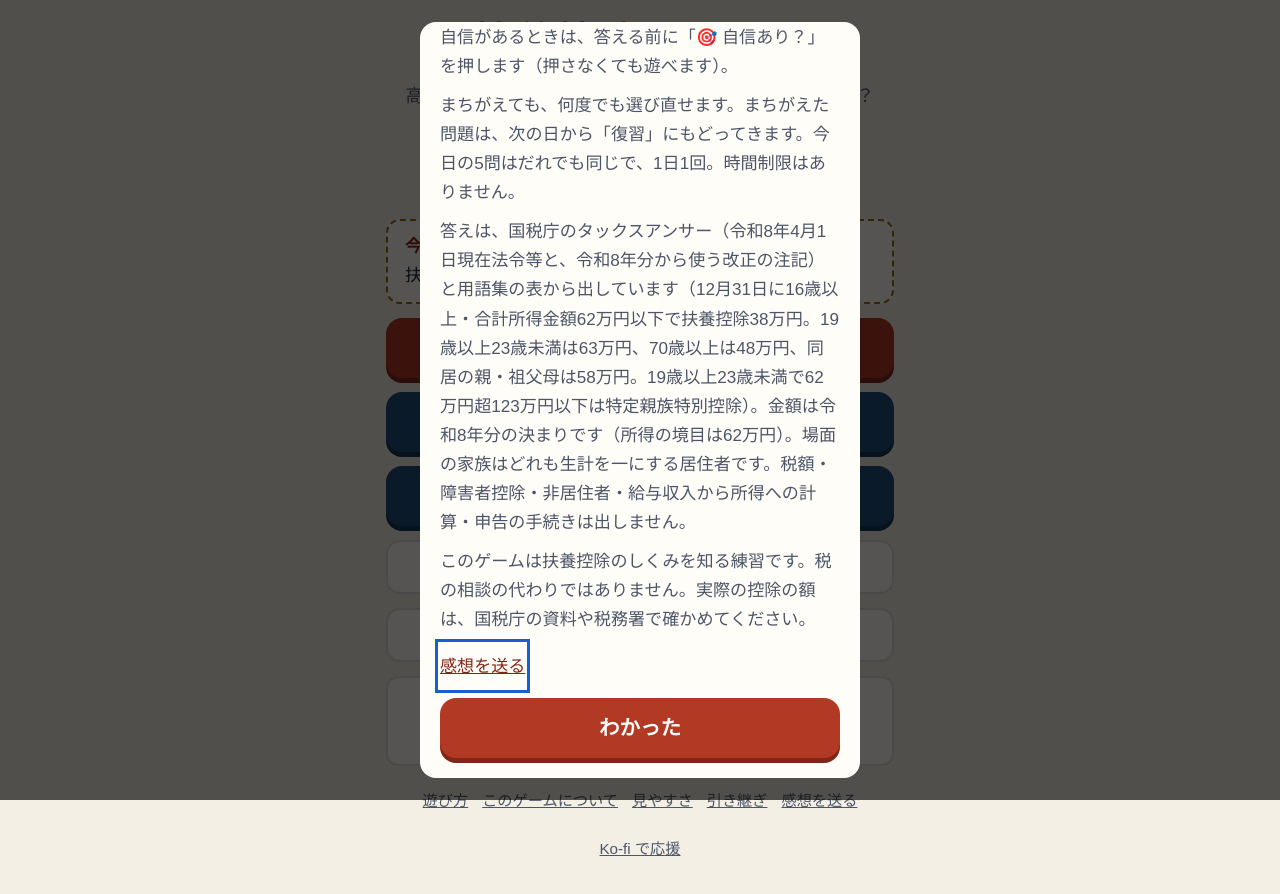
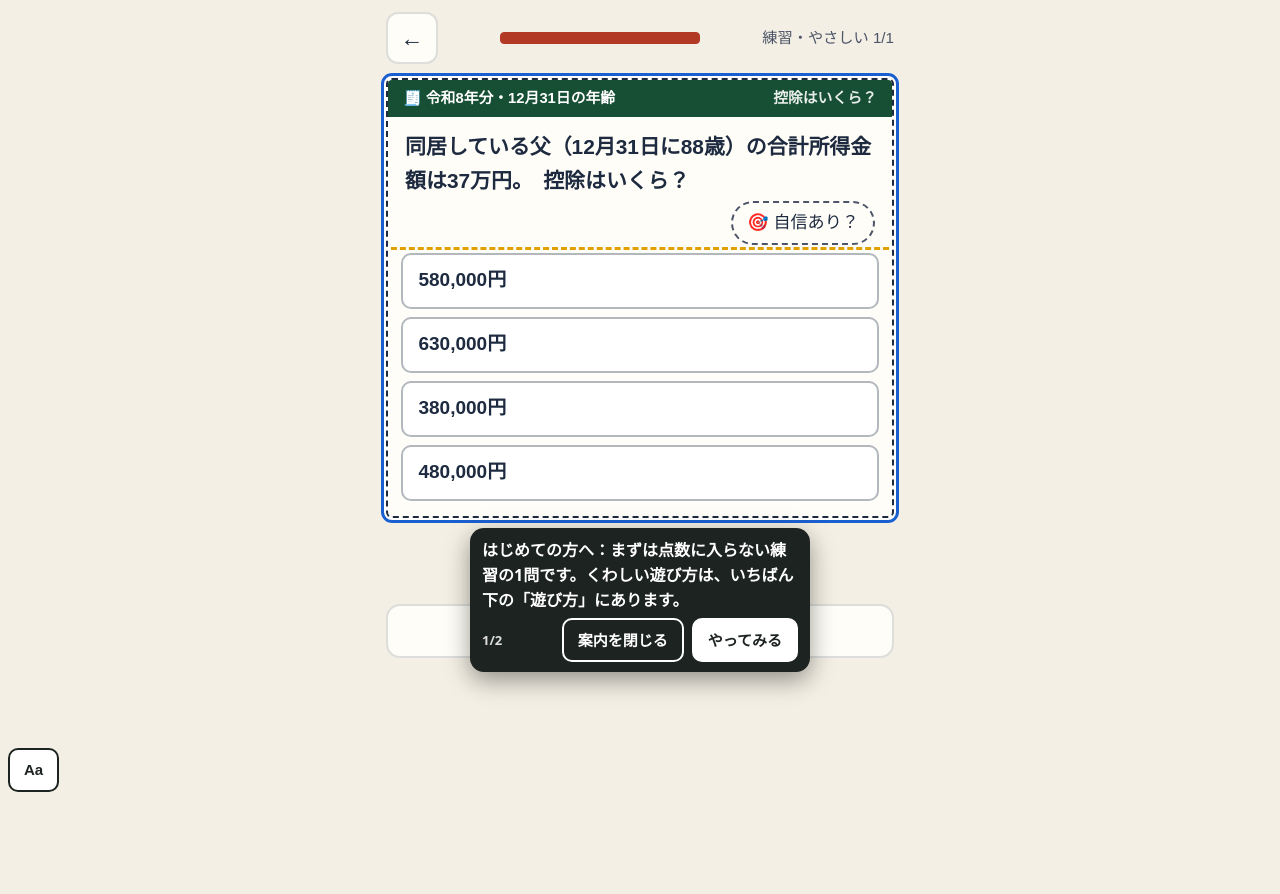
Before and after one commit to satou-aaaaa/fuyo-ikura, a plain HTML site: page index.html in a window 1280 px wide. After the commit the page ends 800 px from the top, so only its background shows below. Drawn offline with Linux system fonts and the light colour scheme; a web font is replaced by a local one.

Commit message:
ひな形の共通部品を写す（shared-workflows 67f7985） (#5)
Co-authored-by: template-sync <41898283+github-actions[bot]@users.noreply.github.com>

```diff
--- a/index.html
+++ b/index.html
@@ -346,7 +346,8 @@ html.a11y-say body{padding-bottom:calc(64px + env(safe-area-inset-bottom,0px))!i
 //      （incidents/2026-11-21-hand-copied-helpers-drift.md）。
 //      あわせて、はじめて遊ぶ人への案内（吹き出し Core.coach）を足した。長い「遊び方」の窓の代わりに、練習の1問を遊びながら
 //      その場で一言ずつ教える（NN/g「Mobile Instructional Overlays」・Andersen ほか CHI 2012「The Impact of Tutorials on Games of Varying Complexity」）。
-//   3: 2026-11-22 吹き出しを出しているあいだ 0.4 秒ごとに場所を測り直す（古い場所に残って押す所を隠すことがあった）。ボタンの字を「案内を閉じる」に
+//   3: 2026-11-22 吹き出しを出しているあいだ 0.4 秒ごとに場所を測り直す（古い場所に残って押す所を隠すことがあった）。ボタンの字を「案内を閉じる」に。
+//      段の wait（その所が出るまで待つ）を足した。全ゲームの「はじめての練習」を sync-template の migrateFirstPlay が足すため
 //   2: 2026-11-22 感想フォームのゲーム名を、渡さなければ題（<title>）から入れる。sync-template が全ゲームを game-core に切り替える（migrateCore）ため
 // 決まり: 外へ通信しない。ゲームの関数の名前（toast・buzz など）は上書きしない（Core.toast などで呼ぶ）。
 (function () {
@@ -432,6 +433,7 @@ html.a11y-say body{padding-bottom:calc(64px + env(safe-area-inset-bottom,0px))!i
   //   sel   …… 吹き出しを付ける所。まだ画面に無いあいだは待つ（ゲームが画面を作り直しても付け直す）
   //   until …… その所が画面に出たら次へ進む（答えた・正解した など）。無ければ sel を押したら次へ
   //   button …… 押すと次へ進むボタンの字（読むだけの吹き出し）
+  //   wait  …… その所が画面に出るまで、この吹き出しは出さずに待つ（答えたあとにだけ「次へ」を指す など）
   //   pos   …… "below"（既定）か "above"。その側に場所が無ければ、ページを少し動かして場所を空ける（読む所を隠さないため）
   // 吹き出しは押す所を隠さない（上か下の空いたほうに出す）。「案内を閉じる」と Esc でいつでもやめられる。
   const coach = (() => {
@@ -466,7 +468,7 @@ html.a11y-say body{padding-bottom:calc(64px + env(safe-area-inset-bottom,0px))!i
       while (steps && i < steps.length && steps[i].until && find(steps[i].until)) i++;
       if (!steps) return;
       if (i >= steps.length) return stop(true);
-      const st = steps[i], el = find(st.sel);
+      const st = steps[i], el = st.wait && !find(st.wait) ? null : find(st.sel);
       if (!el) { box.hidden = true; mark(null); return; }
       box.hidden = false; mark(el);
       const fresh = shown !== i;
@@ -946,7 +948,7 @@ function home() {
   $("go-cal").onclick = () => cal();
   $("go-ach").onclick = achView;
   bindFooter();
-  if (!s.tut) openHow();
+  if (!s.tut) firstPlay();
 }
 function practiceMenu() {
   app.innerHTML = `<header><button class="icon" id="back" aria-label="もどる">←</button><h1>練習<small>今日の記録には入りません（税の手帳には載ります）</small></h1></header>
@@ -957,6 +959,27 @@ function practiceMenu() {
   document.querySelectorAll(".lv button").forEach((b) => (b.onclick = () => startRun("p", +b.dataset.t)));
   bindFooter(); toTop();
 }
+// first-play:begin（shared-workflows の scripts/sync-template.mjs が足した。直すときはひな形を直す）
+// はじめての人：長い「遊び方」の窓を出さず、点数に入らない練習の1問を遊びながら、吹き出しで一言ずつ教える（game-core の Core.coach）。
+// 「見た」は始めたその場で残す（途中でやめても、次からはふつうに始まる。くわしい遊び方はいつでもいちばん下の「遊び方」から）
+const FIRST_STEPS = [
+  { sel: "#choices", button: "やってみる", text: "はじめての方へ：まずは点数に入らない練習の1問です。くわしい遊び方は、いちばん下の「遊び方」にあります。" },
+  { sel: "#next", wait: ".verdict", text: "できました。わけを読んだら、ここを押して進みます。" },
+];
+function firstPlay() {
+  save((s) => { s.tut = true; });
+  // 練習の入り口を開いて、いちばん上（いちばんやさしい）を押す。無ければ前の形（遊び方の窓）にもどす
+  practiceMenu();
+  const b = document.querySelector(".lv button");
+  if (!window.Core || !Core.coach || !b) { home(); return openHow(); }
+  b.click();
+  // 練習は1問だけにする（数を減らしてから描き直す）
+  save((s) => { const r = s.runs && s.runs.p; if (r && Array.isArray(r.list)) r.list = r.list.slice(0, 1); });
+  play();
+  // 案内を閉じた（Esc も）ら、1問の練習の途中経過を残さずにホームへ（ふだんの練習の「続きから」を出さない）
+  Core.coach.start(FIRST_STEPS, { home, onEnd: (done) => { if (done === false) { save((s) => { const r = s.runs && s.runs.p; if (r && !(r.res || []).length) delete s.runs.p; }); home(); } } });
+}
+// first-play:end
 function startRun(mode, opt) {
   const k = todayKey(); let ng = false;
   save((s) => {
```
Also changed, not shown: qa/run.mjs (+6 -5 lines).
